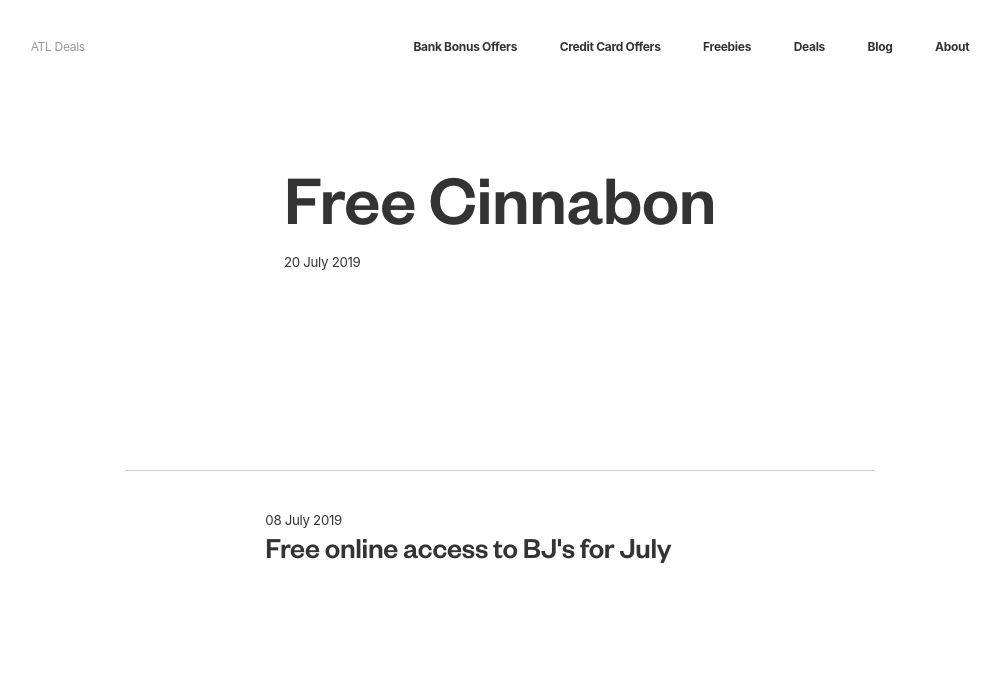
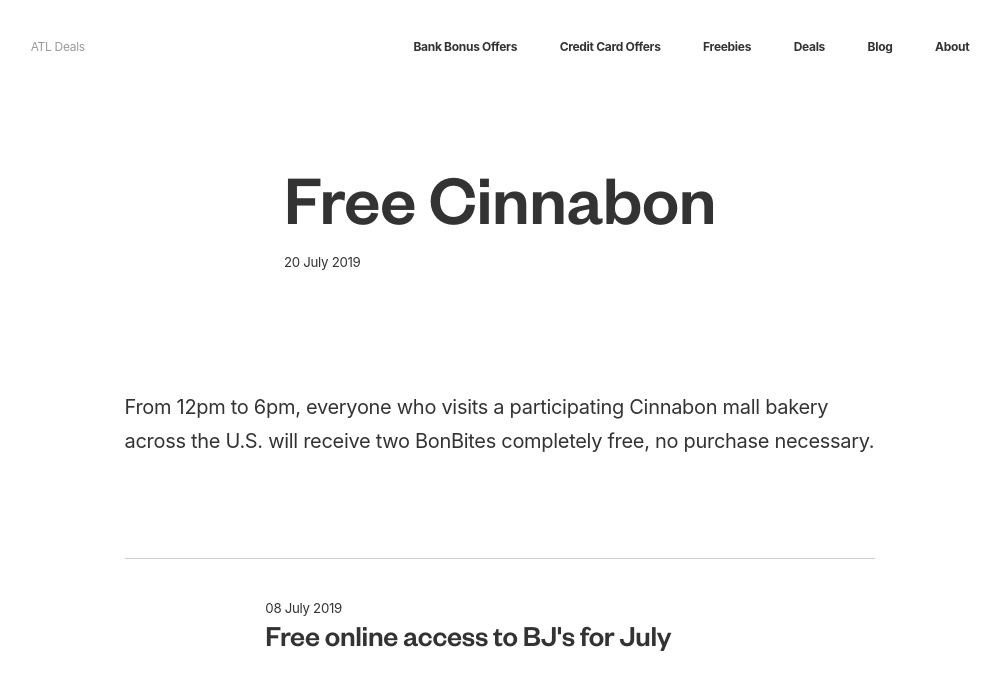
Before and after one commit to ohiosveryown/atldeals, a Jekyll site: the page built from _posts/2019-07-20-bonbites.markdown, in a window 1280 px wide. Shown: the top 690 px of the page, without its empty margins (140-1141 px from the left). Built offline with Jekyll 4.4.1, drawn with Linux system fonts in a browser that asks for light colours; our own code applies the rules of GitHub Pages for plain Markdown files.

Commit message:
Updated Bonbites

```diff
--- a/_posts/2019-07-20-bonbites.markdown
+++ b/_posts/2019-07-20-bonbites.markdown
@@ -1,6 +1,8 @@
 ---
 title: Free Cinnabon
 date: 2019-07-20 15:40:00 Z
-description: Free Cinnabon BonBite
+description: Free Cinnabon BonBites at participating malls
 Images: http://i.imgur.com/MbpZcBA.jpg
 ---
+
+From 12pm to 6pm, everyone who visits a participating Cinnabon mall bakery across the U.S. will receive two BonBites completely free, no purchase necessary.
```
